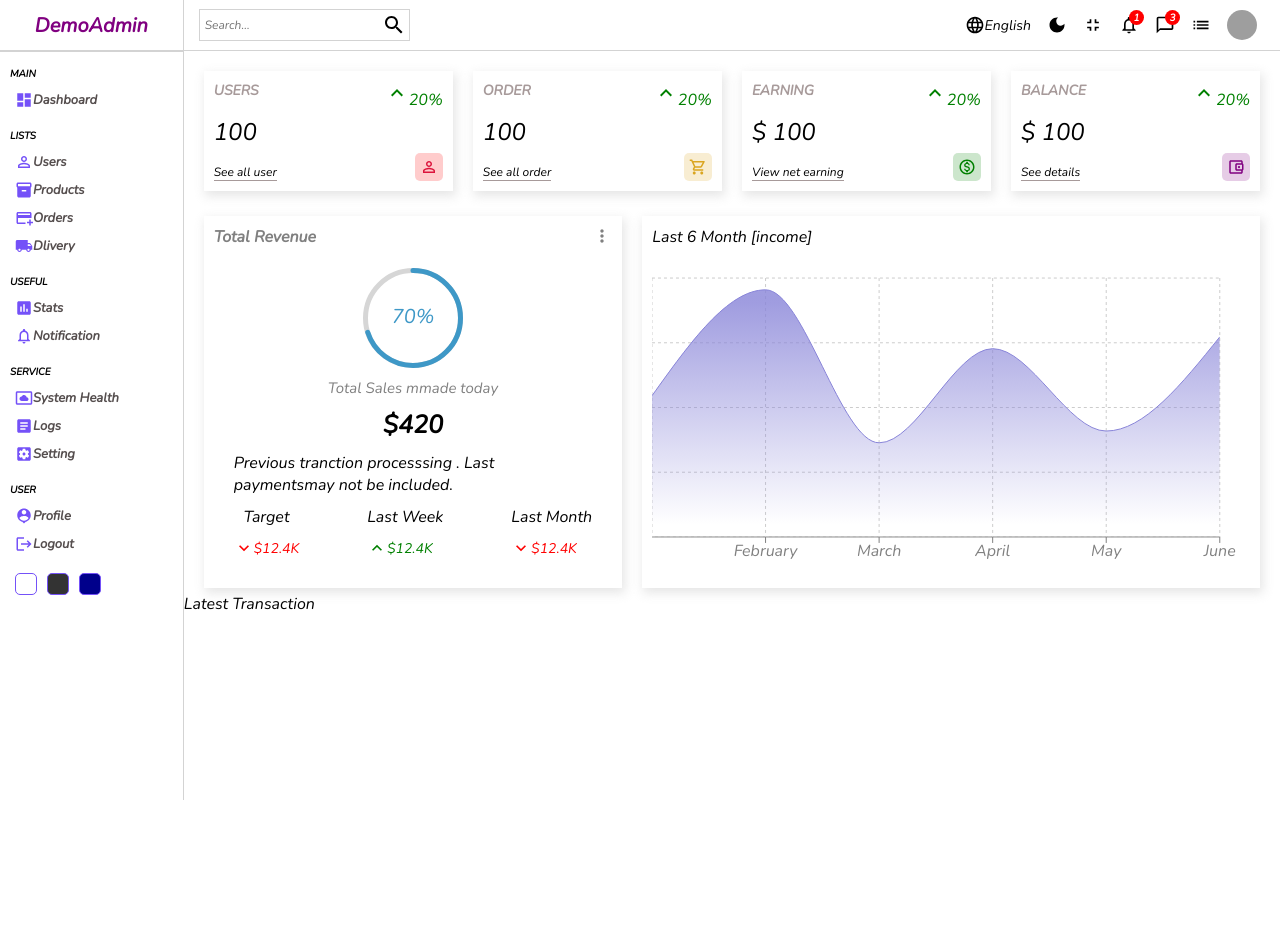
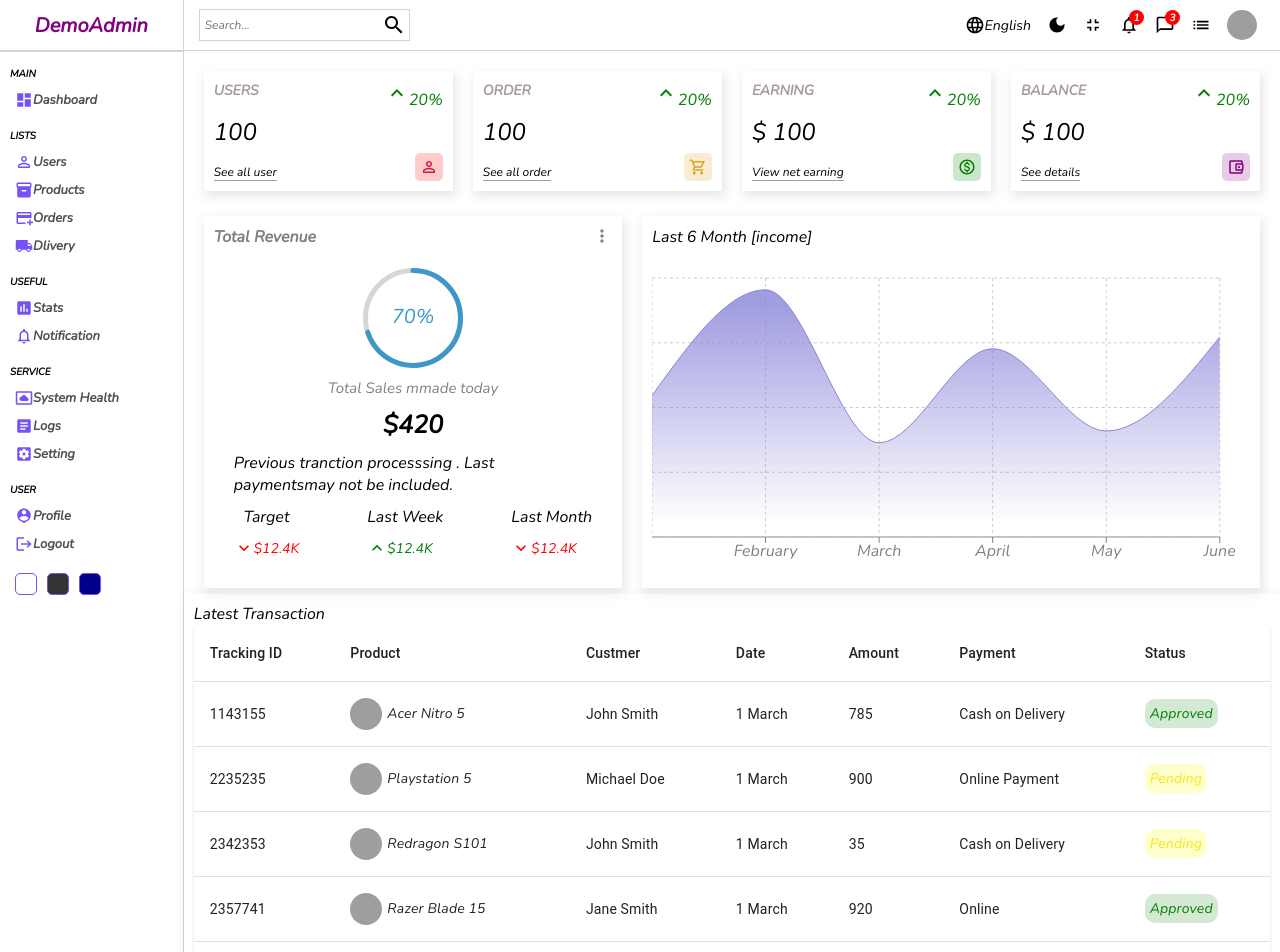
Before and after one commit to sinamit12/react-admin-dashboard, a React (Create React App) app: page / in a window 1280 px wide. Shown: the top 952 px of the page. Before the commit the page ends 800 px from the top, so only its background shows below. Built offline with nearby package versions, Linux system fonts and the light colour scheme; grey boxes are pictures that could not be loaded.

Commit message:
latest transaction table  is added to home page

```diff
--- a/src/components/table/Table.jsx
+++ b/src/components/table/Table.jsx
@@ -0,0 +1,113 @@
+import './table.scss'
+import * as React from 'react';
+import Table from '@mui/material/Table';
+import TableBody from '@mui/material/TableBody';
+import TableCell from '@mui/material/TableCell';
+import TableContainer from '@mui/material/TableContainer';
+import TableHead from '@mui/material/TableHead';
+import TableRow from '@mui/material/TableRow';
+import Paper from '@mui/material/Paper';
+
+
+
+const List= () => {
+
+
+    const rows = [
+        {
+          id: 1143155,
+          product: "Acer Nitro 5",
+          img: "https://m.media-amazon.com/images/I/81bc8mA3nKL._AC_UY327_FMwebp_QL65_.jpg",
+          customer: "John Smith",
+          date: "1 March",
+          amount: 785,
+          method: "Cash on Delivery",
+          status: "Approved",
+        },
+        {
+          id: 2235235,
+          product: "Playstation 5",
+          img: "https://m.media-amazon.com/images/I/31JaiPXYI8L._AC_UY327_FMwebp_QL65_.jpg",
+          customer: "Michael Doe",
+          date: "1 March",
+          amount: 900,
+          method: "Online Payment",
+          status: "Pending",
+        },
+        {
+          id: 2342353,
+          product: "Redragon S101",
+          img: "https://m.media-amazon.com/images/I/71kr3WAj1FL._AC_UY327_FMwebp_QL65_.jpg",
+          customer: "John Smith",
+          date: "1 March",
+          amount: 35,
+          method: "Cash on Delivery",
+          status: "Pending",
+        },
+        {
+          id: 2357741,
+          product: "Razer Blade 15",
+          img: "https://m.media-amazon.com/images/I/71wF7YDIQkL._AC_UY327_FMwebp_QL65_.jpg",
+          customer: "Jane Smith",
+          date: "1 March",
+          amount: 920,
+          method: "Online",
+          status: "Approved",
+        },
+        {
+          id: 2342355,
+          product: "ASUS ROG Strix",
+          img: "https://m.media-amazon.com/images/I/81hH5vK-MCL._AC_UY327_FMwebp_QL65_.jpg",
+          customer: "Harold Carol",
+          date: "1 March",
+          amount: 2000,
+          method: "Online",
+          status: "Pending",
+        },
+      ];
+  return (
+    <TableContainer component={Paper} className="table">
+    <Table sx={{ minWidth: 650 }} aria-label="simple table">
+      <TableHead>
+        <TableRow>
+          <TableCell className='tableCell'>Tracking ID</TableCell>
+          <TableCell className='tableCell'>Product</TableCell>
+          <TableCell className='tableCell'>Custmer</TableCell>
+          <TableCell className='tableCell'>Date</TableCell>
+          <TableCell className='tableCell'>Amount</TableCell>
+          <TableCell className='tableCell'>Payment</TableCell>
+          <TableCell className='tableCell'>Status</TableCell>
+        </TableRow>
+      </TableHead>
+      <TableBody>
+        {rows.map((row) => (
+          <TableRow
+            key={row.id}
+
+          >
+
+            <TableCell className='tableCell'>{row.id}</TableCell>
+            <TableCell className='tableCell'>
+                <div className="cellWrapper">
+                    <img src={row.img} alt="" className='image'/>
+                    {row.product}
+                </div>
+            </TableCell>
+            <TableCell className='tableCell'>{row.customer}</TableCell>
+            <TableCell className='tableCell'>{row.date}</TableCell>
+            <TableCell className='tableCell'>{row.amount}</TableCell>
+            <TableCell className='tableCell'>{row.method}</TableCell>
+            <TableCell className='tableCell'>
+                <span className={`status ${row.status}`}>
+                    {row.status}
+                </span>
+            </TableCell>
+          </TableRow>
+        ))}
+      </TableBody>
+    </Table>
+  </TableContainer>
+  )
+}
+
+export default List
--- a/src/components/table/table.scss
+++ b/src/components/table/table.scss
@@ -0,0 +1,39 @@
+.table{
+
+
+    .tableCell{
+
+
+        .cellWrapper{
+
+            display: flex;
+            align-items: center;
+
+
+            .image{
+                width: 32px;
+            height: 32px;
+            border-radius: 50%;
+            object-fit: cover;
+            margin-right: 5px;
+            }
+
+        }
+
+        .status{
+            padding: 5px;
+            border-radius: 10px;
+
+            &.Approved{
+               color: green;
+               background-color: rgba(0, 128, 0, 0.171);
+            }
+            &.Pending{
+                color: rgb(247, 232, 21);
+                background-color: rgba(255, 255, 0, 0.192);
+
+            }
+        }
+    }
+
+}
--- a/src/pages/home/Home.jsx
+++ b/src/pages/home/Home.jsx
@@ -2,6 +2,7 @@ import Chart from '../../components/chart/Chart'
 import Featured from '../../components/featured/Featured'
 import Navbar from '../../components/navbar/Navbar'
 import Sidebar from '../../components/sidebar/Sidebar'
+import List from '../../components/table/Table'
 import Widget from '../../components/widget/Widget'
 import './home.scss'
 
@@ -23,8 +24,9 @@ const Home = () => {
                <Chart />
           </div>
 
-          <div className="listConatiner">
+          <div className="listContainer">
               <div className="listTitle">Latest Transaction</div>
+              <List />
           </div>
 
           </div>
--- a/src/pages/home/home.scss
+++ b/src/pages/home/home.scss
@@ -15,10 +15,15 @@
             padding:  5px 20px;
         }
 
+        .listContainer{
+
+            -webkit-box-shadow: 2px 4px 10px 1px rgba(0, 0, 0, 0.47);
+            box-shadow: 2px 4px 10px 1px rgba(201, 201, 201, 0.47);
+            padding: 10px;
+        }
+
      }
-    .title{
 
-    }
 
 
 }
```
